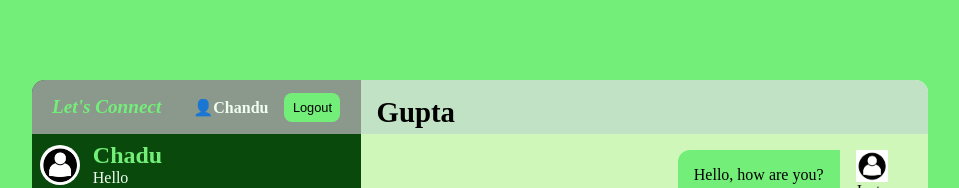
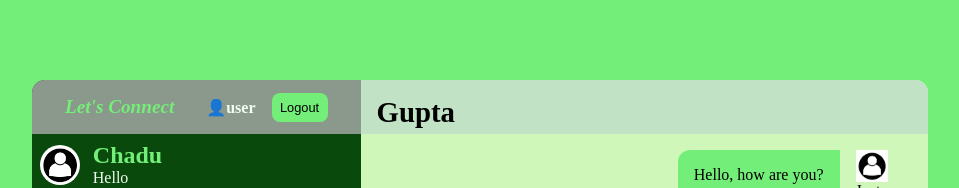
Before and after one commit to chandu1114/Let-s-Connect, a React (Create React App) app: page / in a window 1280 px wide. Shown: the top 188 px of the page, without its empty margins (160-1119 px from the left). Built offline with nearby package versions, Linux system fonts and the light colour scheme; no server answers; sample sign-in values are in the browser's storage.

Commit message:
monday changes

```diff
--- a/src/components/Navbar.jsx
+++ b/src/components/Navbar.jsx
@@ -1,11 +1,17 @@
 import { signOut } from "firebase/auth";
 import { auth } from "../lib/firebase";
+import { useContext } from "react";
+import { AuthContext } from "../context/AuthContext";
 
 function Navbar() {
+  const { curUser } = useContext(AuthContext);
+  const email = curUser.email;
+  const userName = !email ? "" : email.split("@");
+
   return (
     <div className="navbar">
       <h2 className="app-name">Let's Connect</h2>
-      <h2 className="user-name">👤Chandu</h2>
+      <h2 className="user-name">👤{!email ? "" : userName[0]}</h2>
       <button className="logout" onClick={() => signOut(auth)}>
         Logout
       </button>
--- a/src/context/AuthContext.js
+++ b/src/context/AuthContext.js
@@ -9,6 +9,7 @@ export const AuthContextProvider = ({ children }) => {
 
   useEffect(() => {
     const unsub = onAuthStateChanged(auth, (user) => {
+      console.log("Auth", user);
       setCurUser(user);
       console.log(user);
     });
--- a/src/pages/Register.jsx
+++ b/src/pages/Register.jsx
@@ -16,7 +16,7 @@ function Register() {
       const res = await createUserWithEmailAndPassword(auth, email, password);
 
       await setDoc(doc(db, "users", res.user.uid), {
-        username: name,
+        displayName: name,
         email,
         id: res.user.uid,
       });
```
